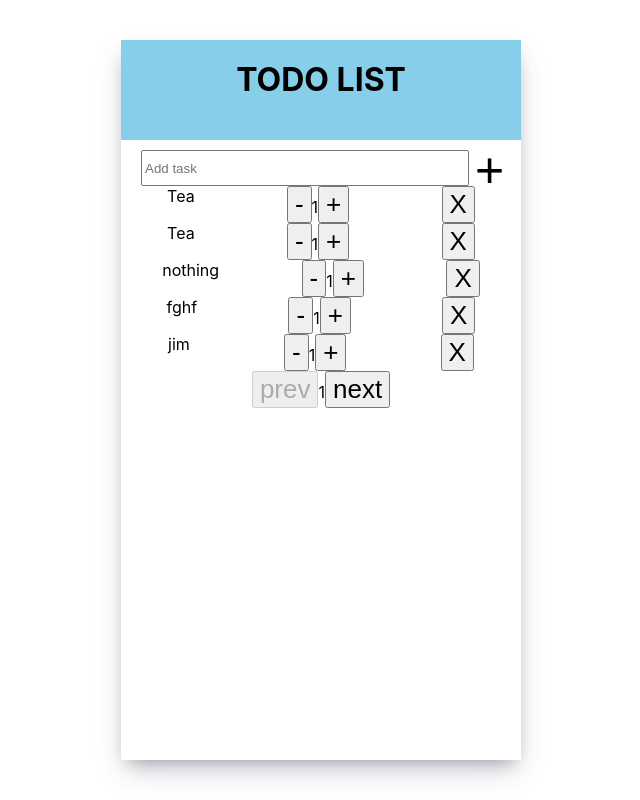
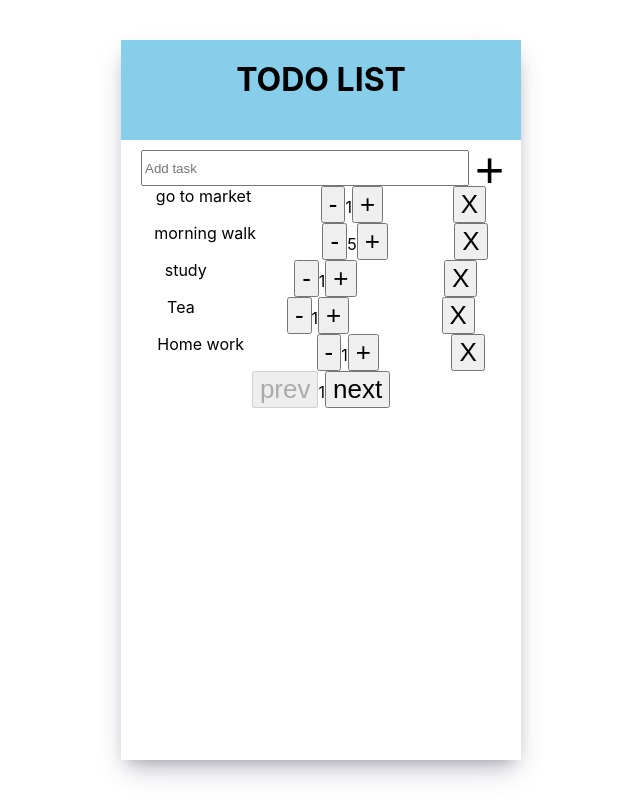
Before and after one commit to omthakur1224/revision, a React (Vite) app in the folder todoRedux/: page / in a window 1280 px wide. Shown: the whole page, without its empty margins (319-959 px from the left). Built offline with nearby package versions, Linux system fonts and the light colour scheme; data requests are answered from the project's data file.

Commit message:
REST API Updated

```diff
--- a/todoRedux/db.json
+++ b/todoRedux/db.json
@@ -1,46 +1,40 @@
 {
   "tasks": [
     {
-      "task": "Tea",
+      "task": "go to market",
       "status": false,
       "count": 1,
       "id": 1
     },
     {
-      "task": "Tea",
+      "task": "morning walk",
       "status": false,
-      "count": 1,
+      "count": 5,
       "id": 2
     },
     {
-      "task": "nothing",
+      "task": "study",
       "status": false,
       "count": 1,
       "id": 3
     },
     {
-      "task": "fghf",
+      "task": "Tea",
       "status": false,
       "count": 1,
       "id": 4
     },
     {
-      "task": "jim",
+      "task": "Home work",
       "status": false,
       "count": 1,
       "id": 5
     },
     {
-      "task": "morning walk",
+      "task": "Lunch",
       "status": false,
       "count": 1,
       "id": 6
-    },
-    {
-      "task": "IT",
-      "status": false,
-      "count": 1,
-      "id": 7
     }
   ]
 }
--- a/todoRedux/src/components/AddTask.jsx
+++ b/todoRedux/src/components/AddTask.jsx
@@ -32,10 +32,13 @@ function AddTask() {
         axios.post('http://localhost:5555/tasks',text)
         .then((res)=>{
             console.log("response",res.data);
-            setTasks(res.data)});
+            setTasks(res.data)
+          })
+          .then((res)=>{
             setText({task:""});
+            dispatch(getData());
+          })
             // getData();
-            dispatch(getData())
           }
   return (
     <div style={{"display":"flex"}}>
--- a/todoRedux/src/components/TodoList.jsx
+++ b/todoRedux/src/components/TodoList.jsx
@@ -20,15 +20,42 @@ function TodoList() {
     },[])
     // dispatch(storeData(data));
 
-  // const handleDelete=(id)=>{
-    //   axios.delete(`http://localhost:5555/tasks/${id}`)
-    //   .then((res)=>{
-      //     console.log("res",res.data)
-      //     getData();
-      //     // setData(res.data);
-      //     // getData();
-      //   })
-      // }
+  const handleDelete=(id)=>{
+      axios.delete(`http://localhost:5555/tasks/${id}`)
+      .then((res)=>{
+          console.log("res",res.data)
+          dispatch(getData());
+           })
+      }
+      const handleIncrement=(id,count)=>{
+        fetch(`http://localhost:5555/tasks/${id}`,{
+                method: "PATCH",
+                headers: {"Content-type": "application/json"},
+                body: JSON.stringify({count:count+1}
+                )})
+                .then(response => {console.log(response.status);
+                return response.json();
+                })
+                .then(data => {
+                  //for getting updated data
+                  dispatch(getData());
+                  console.log(data,"data")}
+        );}
+        const handleDecrement=(id,count)=>{
+
+          fetch(`http://localhost:5555/tasks/${id}`,{
+                  method: "PATCH",
+                  headers: {"Content-type": "application/json"},
+                  body: JSON.stringify({count:count-1}
+                  )})
+                  .then(response => {console.log(response.status);
+                  return response.json();
+                  })
+                  .then(data => {
+                    //for getting updated data
+                    dispatch(getData());
+                    console.log(data,"data")}
+          );}
       return (
         <div>
       {data.map((task,index)=>
@@ -38,11 +65,13 @@ function TodoList() {
           }}>
           <span>{task.task}</span>
             <div>
-              <button disabled={task.count>0?false:true} onClick={()=>{dispatch(reduceCount(1))}}>-</button>
+              {/* count decrement button */}
+              <button disabled={task.count>0?false:true} onClick={()=>{handleDecrement(task.id,task.count)}}>-</button>
               <span>{task.count}</span>
-              <button onClick={()=>{
-                dispatch(addCount(1));
-                }}>+</button>
+
+            {/* count increment button */}
+              <button onClick={()=>{handleIncrement(task.id,task.count)}}>+</button>
+
             </div>
             <button onClick={()=>handleDelete(task.id)}>X</button>
           </div>
--- a/todoRedux/src/redux/reducer.js
+++ b/todoRedux/src/redux/reducer.js
@@ -5,7 +5,10 @@ export const reducer=(Store,action)=>{
 
     switch(action.type){
         case INC:
-            return {...Store,counter:Store.counter + action.payload};
+            return {...Store,
+                data:Store.data.map((el)=>
+                el.id==action.payload?{...el,count:el.count+1}:el
+                )};
         case DEC:
             return{...Store,counter:Store.counter - action.payload};
         case ADD_TODO:
--- a/todoRedux/src/redux/store.js
+++ b/todoRedux/src/redux/store.js
@@ -18,13 +18,11 @@ var page;
 //  getData();
 export const initState=
 {
-    todos:[],
-    // counter:0,
     page:1,
     data:[],
     // getData:getData()
   }
-  // console.log(`data`,Data);
+// console.log(`data`,Data);
 // useEffect(()=>{
 //     getData();
 //   },[])
```
